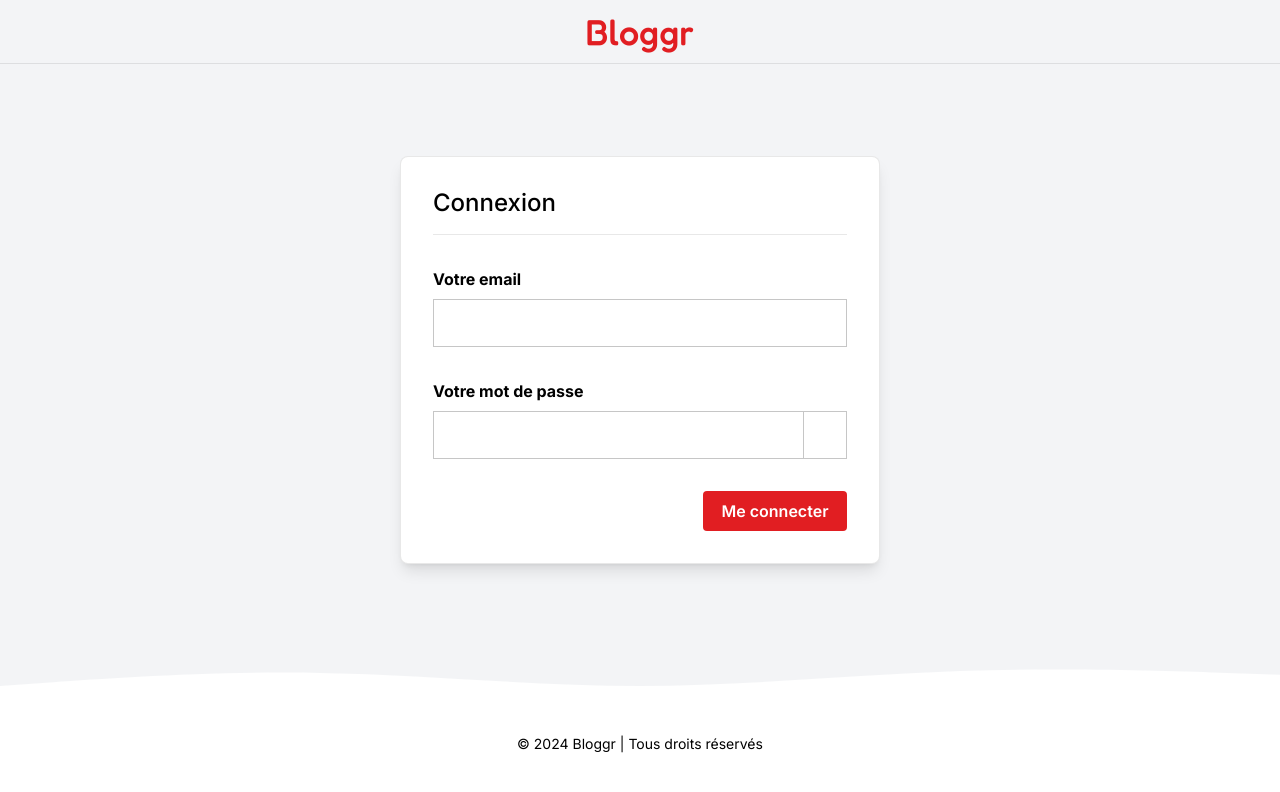
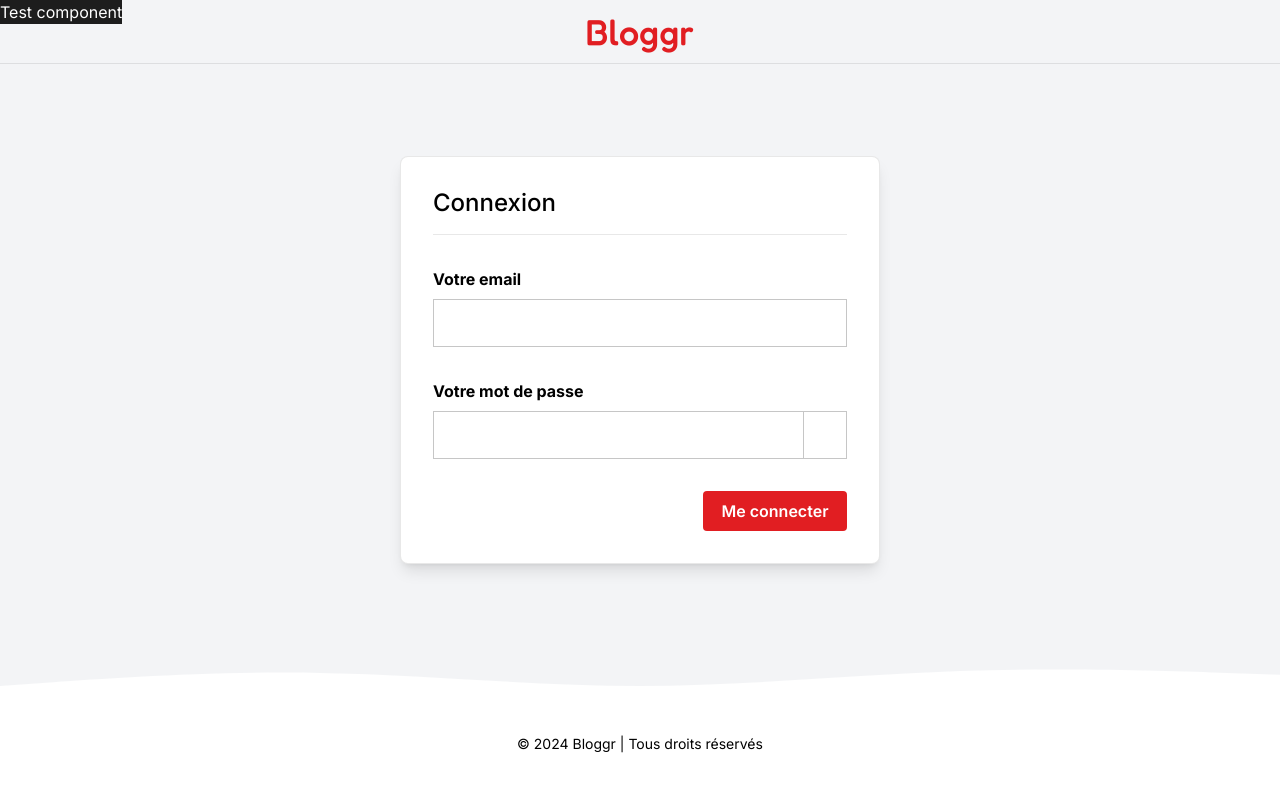
Before and after one commit to Efyx-07/bloggr_frontend, a Next.js app: page / in a window 1280 px wide. Shown: the top 792 px of the page. Built offline with nearby package versions, Linux system fonts and the light colour scheme; no server answers; some icons are missing.

Commit message:
modif structure admin datas

```diff
--- a/src/app/layout.tsx
+++ b/src/app/layout.tsx
@@ -3,6 +3,7 @@ import Providers from './providers';
 import { Inter } from 'next/font/google';
 import Header from '@/components/Header';
 import Footer from '@/components/Footer';
+import TestComponent from '@/components/TestComponent';
 import '../styles/global.css';
 
 const inter = Inter({ subsets: ['latin'] });
@@ -24,6 +25,7 @@ export default function RootLayout({
           <Header />
           {children}
           <Footer />
+          <TestComponent />
         </Providers>
       </body>
     </html>
--- a/src/components/ArticleFull/index.tsx
+++ b/src/components/ArticleFull/index.tsx
@@ -8,6 +8,7 @@ interface ArticleFullProps {
 }
 
 export default function ArticleFull({ article }: ArticleFullProps) {
+
   return (
     <div className="article-full">
       <div className="image-container aspect-video">
@@ -25,7 +26,7 @@ export default function ArticleFull({ article }: ArticleFullProps) {
           <h1 className="article-title">{article.title}</h1>
           <div className="flex flex-wrap justify-between items-center gap-4">
             <p className="text-sm italic opacity-75">
-              Par Efyxdev, le 05 octobre 2024
+              Par admin, le 05 octobre 2024
             </p>
             {article.keywords && (
               <div className="keywords-container">
--- a/src/components/Forms/User-forms/LoginForm.tsx
+++ b/src/components/Forms/User-forms/LoginForm.tsx
@@ -1,7 +1,7 @@
 'use client';
 
 import { FormEvent, useState } from 'react';
-import { Admin } from '@/interfaces/admin.interface';
+import { Admin, AdminResponse } from '@/interfaces/admin.interface';
 import validateLoginData from '@/utils/validateLoginData';
 import { login } from '@/services/admin.service';
 import useAdminStore from '@/stores/adminStore';
@@ -36,9 +36,9 @@ export default function LoginForm() {
     if (!validateLoginData(email, password)) return;
     try {
       // Connecte l'admin avec le service, gère les datas et navigue vers la page articles
-      const result: Admin = await login(email, password);
+      const result: AdminResponse = await login(email, password);
       adminStore.setAdminData(result);
-      const token: Admin['token'] = result.token;
+      const token: AdminResponse['token'] = result.token;
       if (token) localStorage.setItem('token', token);
       router.push('/dashboard/articles');
     } catch (error) {
--- /dev/null
+++ b/src/components/TestComponent/index.tsx
@@ -0,0 +1,22 @@
+'use client'
+import useAdminStore from "@/stores/adminStore"
+
+export default function TestComponent () {
+    const {admin, token} = useAdminStore();
+    return (
+        <div className="
+            fixed top-0 left-0 z-50 bg-black text-whiteRelief"
+        >
+            Test component
+            {admin &&
+                <div className="flex flex-col">
+                    <p>id: {admin.id}</p>
+                    <p>firstname: {admin.firstName}</p>
+                    <p>lasname: {admin.lastName}</p>
+                    <p>email: {admin.email}</p>
+                    <p>token: {token}</p>
+                </div>
+            }
+        </div>
+    )
+}
--- a/src/interfaces/admin.interface.ts
+++ b/src/interfaces/admin.interface.ts
@@ -4,6 +4,10 @@ export interface Admin {
   lastName: string;
   email: string;
   password?: string;
+}
+
+export interface AdminResponse {
+  admin: Admin,
   success?: boolean;
   message?: string;
   token?: string | null;
--- a/src/services/admin.service.ts
+++ b/src/services/admin.service.ts
@@ -1,4 +1,4 @@
-import { Admin } from '@/interfaces/admin.interface';
+import { Admin, AdminResponse } from '@/interfaces/admin.interface';
 import { backendUrl } from '@/config';
 
 // Connecte l'Admin avec son email et son mot de passe, retourne les datas admin en réponse
@@ -6,7 +6,7 @@ import { backendUrl } from '@/config';
 export async function login(
   email: Admin['email'],
   password: Admin['password'],
-): Promise<Admin> {
+): Promise<AdminResponse> {
   try {
     const response: Response = await fetch(`${backendUrl}/admins/login`, {
       method: 'POST',
@@ -19,8 +19,8 @@ export async function login(
       }),
     });
     if (response.ok) {
-      const adminData: Admin = await response.json();
-      return adminData;
+      const data: AdminResponse = await response.json();
+      return data;
     } else {
       throw new Error('Error while connecting: ' + response.statusText);
     }
--- a/src/stores/adminStore.ts
+++ b/src/stores/adminStore.ts
@@ -1,13 +1,13 @@
 import { create } from 'zustand';
-import { Admin } from '@/interfaces/admin.interface';
+import { Admin, AdminResponse } from '@/interfaces/admin.interface';
 
 interface State {
   admin: Admin | null;
-  token: Admin['token'];
+  token: AdminResponse['token'];
   isLogged: boolean;
-  setToken: (newToken: Admin['token']) => void;
+  setToken: (newToken: AdminResponse['token']) => void;
   saveAdminDataInLocalStorage: () => void;
-  setAdminData: (admin: Admin) => void;
+  setAdminData: (admin: AdminResponse) => void;
   logoutAdmin: () => void;
 }
 const useAdminStore = create<State>((set, get) => ({
@@ -22,7 +22,7 @@ const useAdminStore = create<State>((set, get) => ({
     localStorage.setItem('admin', JSON.stringify(get().admin));
   },
   setAdminData: (admin) => {
-    set({ admin, isLogged: true });
+    set({ admin: admin.admin, token: admin.token , isLogged: true });
     get().saveAdminDataInLocalStorage();
   },
   logoutAdmin: () => {
```
